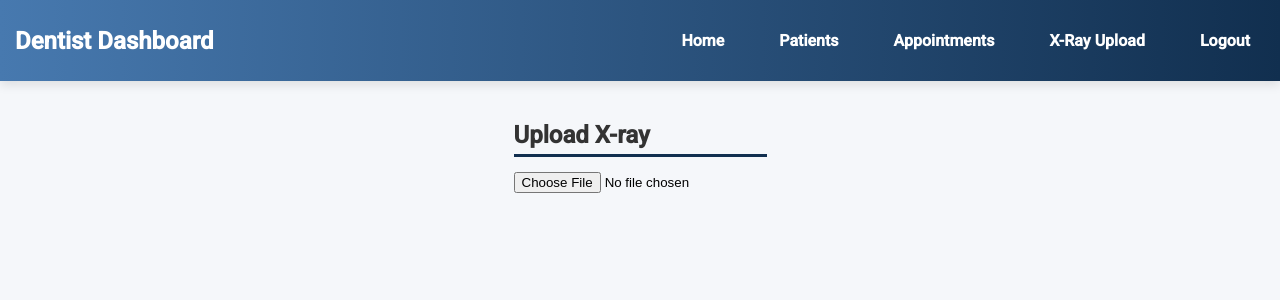
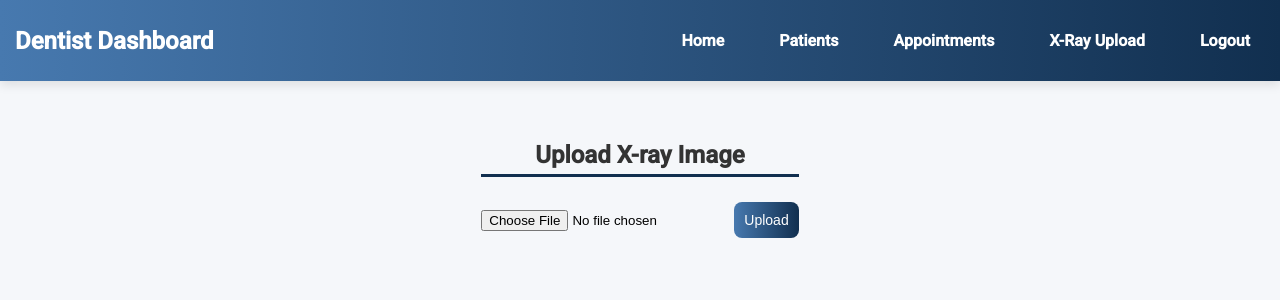
Before and after one commit to MaritaThuriAnna/dentistry-app, an Angular app: page /doctor/xrays in a window 1280 px wide. Shown: the top 300 px of the page. Built offline with nearby package versions, Linux system fonts and the light colour scheme; sample sign-in values are in the browser's storage.

Commit message:
image uploading

```diff
--- a/src/app/pages/doctor-dashboard/xray-upload/xray-upload.component.css
+++ b/src/app/pages/doctor-dashboard/xray-upload/xray-upload.component.css
@@ -1,35 +1,17 @@
 .upload-container {
-    display: flex;
-    flex-direction: column;
-    align-items: center;
-    padding: 25px;
-    background: white;
-    border-radius: 10px;
-    box-shadow: 0px 4px 10px rgba(0, 0, 0, 0.1);
-  }
+  text-align: center;
+  padding: 20px;
+}
 
-  .upload-container input[type="file"] {
-    margin: 15px 0;
-    padding: 10px;
-    border-radius: 5px;
-    border: 1px solid #ddd;
-  }
+button {
+  background-color: #0056b3;
+  color: white;
+  border: none;
+  padding: 10px;
+  margin-top: 10px;
+  cursor: pointer;
+}
 
-  .upload-preview {
-    display: flex;
-    flex-wrap: wrap;
-    gap: 15px;
-    margin-top: 15px;
-  }
-
-  .upload-preview img {
-    width: 160px;
-    height: auto;
-    border-radius: 8px;
-    box-shadow: 0px 4px 6px rgba(0, 0, 0, 0.1);
-    transition: transform 0.3s ease-in-out;
-  }
-
-  .upload-preview img:hover {
-    transform: scale(1.05);
-  }
+button:hover {
+  background-color: #003d80;
+}
--- a/src/app/pages/doctor-dashboard/xray-upload/xray-upload.component.html
+++ b/src/app/pages/doctor-dashboard/xray-upload/xray-upload.component.html
@@ -1,2 +1,8 @@
-<h2>Upload X-ray</h2>
-<input type="file" (change)="uploadXray($event)" />
+<div class="upload-container">
+    <h2>Upload X-ray Image</h2>
+
+    <input type="file" (change)="onFileSelected($event)" />
+    <button (click)="uploadFile()">Upload</button>
+
+    <p *ngIf="uploadMessage">{{ uploadMessage }}</p>
+  </div>
--- a/src/app/pages/doctor-dashboard/xray-upload/xray-upload.component.ts
+++ b/src/app/pages/doctor-dashboard/xray-upload/xray-upload.component.ts
@@ -1,32 +1,45 @@
 import { Component } from '@angular/core';
 import { ImageService } from '../../../services/image.service';
+import { ImageUploadService } from '../../../services/image-upload.service';
+import { NgIf } from '@angular/common';
 
 @Component({
   selector: 'app-xray-upload',
-  imports: [],
+  imports: [NgIf],
   templateUrl: './xray-upload.component.html',
   styleUrl: './xray-upload.component.css'
 })
 export class XrayUploadComponent {
-  constructor(private imageService: ImageService) {}
+  selectedFile: File | null = null;
+  uploadMessage = '';
 
-  uploadXray(event: Event) {
-    const input = event.target as HTMLInputElement;
-    if (input.files && input.files.length > 0) {
-      const file = input.files[0];
-      const patientId = '550e8400-e29b-41d4-a716-446655440000';
-      const uploadedBy = '660e8400-e29b-41d4-a716-446655440000';
+  constructor(private imageUploadService: ImageUploadService) { }
 
-      this.imageService.uploadXray(file, patientId, uploadedBy).subscribe({
-        next: (response) => {
-          console.log('X-ray uploaded:', response);
-          alert('X-ray uploaded successfully!');
-        },
-        error: (err) => {
-          console.error('Upload error:', err);
-          alert('Error uploading X-ray.');
-        }
-      });
+  onFileSelected(event: any) {
+    if (event.target.files.length > 0) {
+      this.selectedFile = event.target.files[0];
     }
   }
+
+  uploadFile() {
+    if (!this.selectedFile) {
+      this.uploadMessage = 'Please select a file first.';
+      return;
+    }
+
+    const patientId = '0902be25-d687-440f-813b-d10ceef13d44';
+    const uploadedBy = '153fddaa-d8c8-4d47-bb57-5535fa604a57';
+
+    this.imageUploadService.uploadImage(this.selectedFile, patientId, uploadedBy)
+    .subscribe({
+      next: (response) => {
+        this.uploadMessage = `Upload successful!`;
+        // console.log('File Uploaded:', response.fileUrl);
+      },
+      error: (err) => {
+        console.error('Upload Error:', err);
+        // this.uploadMessage = `Upload failed: ${err.message}`;
+      }
+    });
+  }
 }
--- /dev/null
+++ b/src/app/services/image-upload.service.ts
@@ -0,0 +1,29 @@
+import { Injectable } from '@angular/core';
+import { HttpClient, HttpErrorResponse } from '@angular/common/http';
+import { catchError, Observable, throwError } from 'rxjs';
+
+@Injectable({
+    providedIn: 'root'
+})
+export class ImageUploadService {
+    private apiUrl = 'http://localhost:8083/Images/Upload';
+
+    constructor(private http: HttpClient) { }
+
+    uploadImage(file: File, patientId: string, uploadedBy: string): Observable<{ fileUrl: string }> {
+        const formData = new FormData();
+        formData.append('file', file);
+        formData.append('patientId', patientId);
+        formData.append('uploadedBy', uploadedBy);
+
+        return this.http.post<{ fileUrl: string }>(this.apiUrl, formData).pipe(
+          catchError(this.handleError)
+        );
+      }
+
+
+    private handleError(error: HttpErrorResponse) {
+        console.error('Upload Error:', error);
+        return throwError(() => new Error(error.message || 'Upload failed'));
+    }
+}
```
